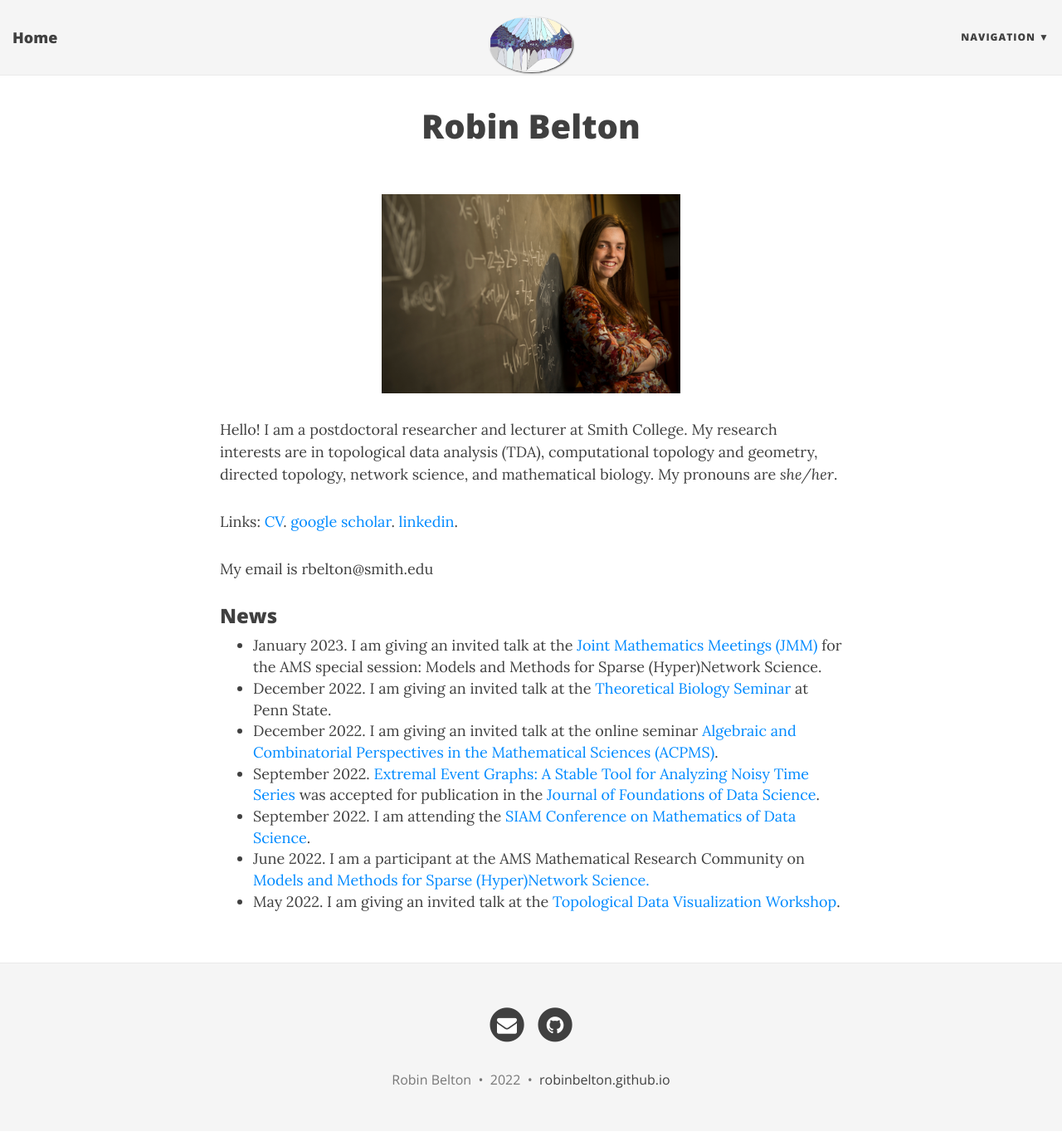
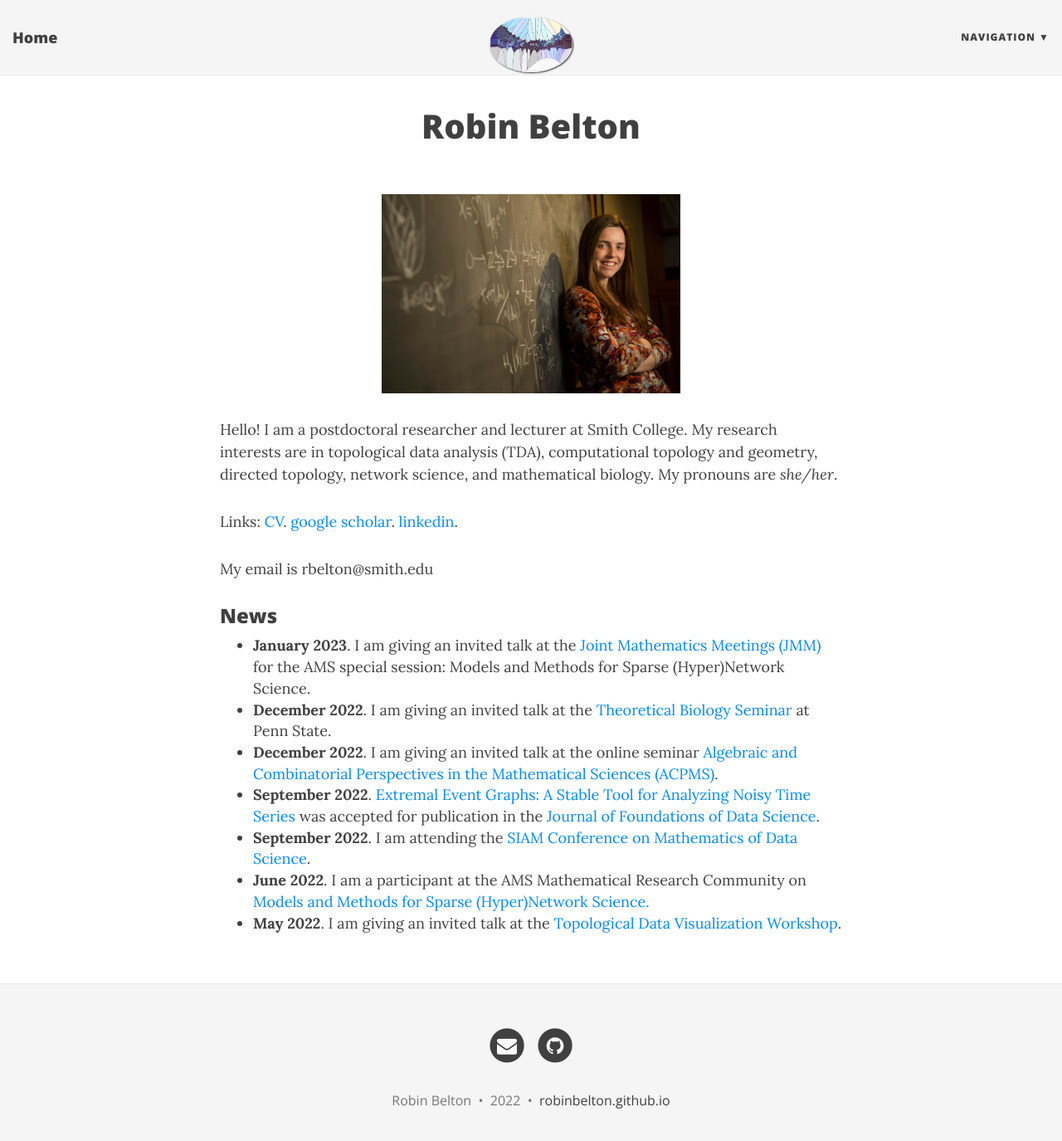
Before and after one commit to robinbelton/robinbelton.github.io, a Jekyll site: the page built from index.html, in a window 1280 px wide and 1388 px high. Shown: the top 1375 px of the window at 83% size. Built offline with Jekyll 4.4.1, drawn with Linux system fonts in a browser that asks for light colours; nearby versions of some CDN libraries; the list of posts is cut into pages by our own code.

Commit message:
Edit home page formatting

```diff
--- a/index.html
+++ b/index.html
@@ -19,18 +19,18 @@ use-site-title: true
 
 <h3>News</h3>
 <ul>
-    <li>January 2023. I am giving an invited talk at the <a href="https://www.jointmathematicsmeetings.org/meetings/national/jmm2023/2270_intro">Joint Mathematics Meetings (JMM)</a> for the AMS special session: Models and Methods for Sparse (Hyper)Network Science.
+    <li><b>January 2023</b>. I am giving an invited talk at the <a href="https://www.jointmathematicsmeetings.org/meetings/national/jmm2023/2270_intro">Joint Mathematics Meetings (JMM)</a> for the AMS special session: Models and Methods for Sparse (Hyper)Network Science.
     </li>
-    <li>December 2022. I am giving an invited talk at the <a href="https://math-cal.cloud.science.psu.edu/events/seminar/441"> Theoretical Biology Seminar</a> at Penn State.
+    <li><b>December 2022</b>. I am giving an invited talk at the <a href="https://math-cal.cloud.science.psu.edu/events/seminar/441"> Theoretical Biology Seminar</a> at Penn State.
     </li>
-    <li>December 2022. I am giving an invited talk at the online seminar <a href="https://www.math.ntnu.no/acpms/"> Algebraic and Combinatorial Perspectives in the Mathematical Sciences (ACPMS)</a>.
+    <li><b>December 2022</b>. I am giving an invited talk at the online seminar <a href="https://www.math.ntnu.no/acpms/"> Algebraic and Combinatorial Perspectives in the Mathematical Sciences (ACPMS)</a>.
     </li>
-    <li>September 2022. <a href ="https://arxiv.org/pdf/2203.09552.pdf">Extremal Event Graphs: A Stable Tool for Analyzing Noisy Time Series</a> was accepted for publication in the <a href ="https://www.aimsciences.org/journal/A0000-0002"> Journal of Foundations of Data Science</a>.
+    <li><b>September 2022</b>. <a href ="https://arxiv.org/pdf/2203.09552.pdf">Extremal Event Graphs: A Stable Tool for Analyzing Noisy Time Series</a> was accepted for publication in the <a href ="https://www.aimsciences.org/journal/A0000-0002"> Journal of Foundations of Data Science</a>.
     </li>
-    <li>September 2022. I am attending the <a href="https://www.siam.org/conferences/cm/conference/mds22">SIAM Conference on Mathematics of Data Science</a>.
+    <li><b>September 2022</b>. I am attending the <a href="https://www.siam.org/conferences/cm/conference/mds22">SIAM Conference on Mathematics of Data Science</a>.
     </li>
-    <li>June 2022. I am a participant at the AMS Mathematical Research Community on <a href="https://www.ams.org/programs/research-communities/2022MRC-HyperNet">Models and Methods for Sparse (Hyper)Network Science.</a>
+    <li><b>June 2022</b>. I am a participant at the AMS Mathematical Research Community on <a href="https://www.ams.org/programs/research-communities/2022MRC-HyperNet">Models and Methods for Sparse (Hyper)Network Science.</a>
     </li>
-    <li>May 2022. I am giving an invited talk at the <a href="https://homepage.divms.uiowa.edu/~idarcy/CONF/TDV.html">Topological Data Visualization Workshop</a>.
+    <li><b>May 2022</b>. I am giving an invited talk at the <a href="https://homepage.divms.uiowa.edu/~idarcy/CONF/TDV.html">Topological Data Visualization Workshop</a>.
     </li>
 </ul>
```
